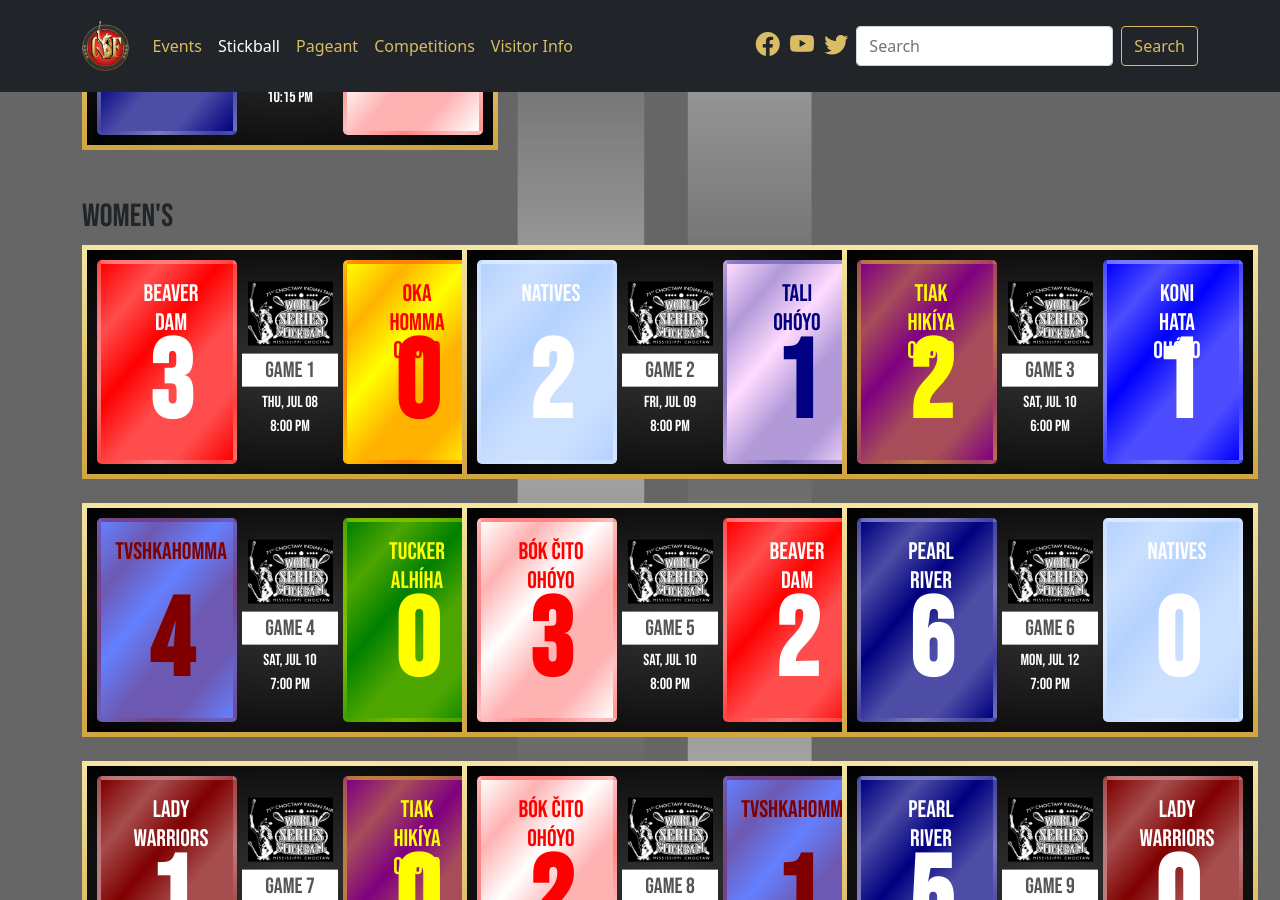
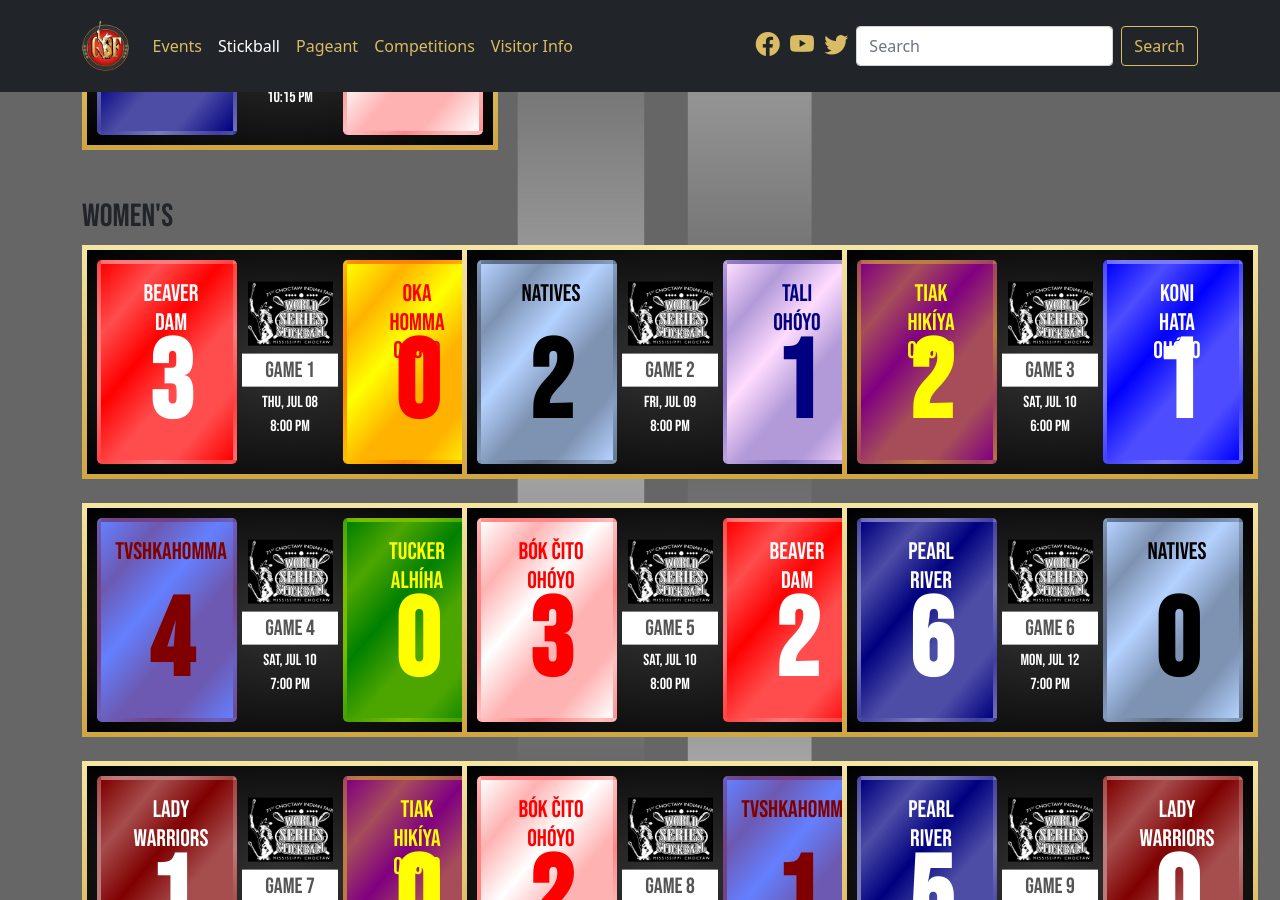
Before and after one commit to smattera/smattera.github.io, a Jekyll site: the page built from stickball/index.md, in a window 1280 px wide and 900 px high, scrolled down 1098 px. Built offline with Jekyll 4.4.1, drawn with Linux system fonts in a browser that asks for light colours; nearby versions of some CDN libraries.

Commit message:
Update stickball.html

```diff
--- a/_includes/stickball.html
+++ b/_includes/stickball.html
@@ -19,11 +19,11 @@
     <h2 class="text-start pt-5">Women's</h2>
     <div class="row row-cols-1 row-cols-md-2 row-cols-lg-3 g-4">
       {% include game.html g="1" d="Thu, Jul 08" hr="8:00 PM" t1="BEAVER DAM" t1c="255,0,0" t1c2="255,255,255" t1s="3" t2="OKA HOMMA OHÓYO" t2c="255,255,0" t2c2="255,0,0" t2s="0" %}
-      {% include game.html g="2" d="Fri, Jul 09" hr="8:00 PM" t1="NATIVES" t1c="180,210,255" t1c2="255,255,255" t1s="2" t2="TALI OHÓYO" t2c="255,220,255" t2c2="0,0,128" t2s="1" %}
+      {% include game.html g="2" d="Fri, Jul 09" hr="8:00 PM" t1="NATIVES" t1c="180,210,255" t1c2="0,0,0" t1s="2" t2="TALI OHÓYO" t2c="255,220,255" t2c2="0,0,128" t2s="1" %}
       {% include game.html g="3" d="Sat, Jul 10" hr="6:00 PM" t1="TIAK HIKÍYA OHÓYO" t1c="128,0,128" t1c2="255,255,0" t1s="2" t2="KONI HATA OHÓYO" t2c="0,0,255" t2c2="255,255,255" t2s="1" %}
       {% include game.html g="4" d="Sat, Jul 10" hr="7:00 PM" t1="TVSHKAHOMMA" t1c="100,128,255" t1c2="128,0,0" t1s="4" t2="TUCKER ALHÍHA" t2c="0,128,0" t2c2="255,255,0" t2s="0" %}
       {% include game.html g="5" d="Sat, Jul 10" hr="8:00 PM" t1="BÓK ČITO OHÓYO" t1c="255,255,255" t1c2="255,0,0" t1s="3" t2="BEAVER DAM" t2c="255,0,0" t2c2="255,255,255" t2s="2" %}
-      {% include game.html g="6" d="Mon, Jul 12" hr="7:00 PM" t1="PEARL RIVER" t1c="0,0,128" t1c2="255,255,255" t1s="6" t2="NATIVES" t2c="180,210,255" t2c2="255,255,255" t2s="0" %}
+      {% include game.html g="6" d="Mon, Jul 12" hr="7:00 PM" t1="PEARL RIVER" t1c="0,0,128" t1c2="255,255,255" t1s="6" t2="NATIVES" t2c="180,210,255" t2c2="0,0,0" t2s="0" %}
       {% include game.html g="7" d="Mon, Jul 12" hr="9:00 PM" t1="LADY WARRIORS" t1c="128,0,0" t1c2="255,255,255" t1s="1" t2="TIAK HIKÍYA OHÓYO" t2c="128,0,128" t2c2="255,255,0" t2s="0" %}
       {% include game.html g="8" d="Tue, Jul 13" hr="7:00 PM" t1="BÓK ČITO OHÓYO" t1c="255,255,255" t1c2="255,0,0" t1s="2" t2="TVSHKAHOMMA" t2c="100,128,255" t2c2="128,0,0" t2s="1" %}
       {% include game.html g="9" d="Tue, Jul 13" hr="9:00 PM" t1="PEARL RIVER" t1c="0,0,128" t1c2="255,255,255" t1s="5" t2="LADY WARRIORS" t2c="128,0,0" t2c2="255,255,255" t2s="0" %}
```
